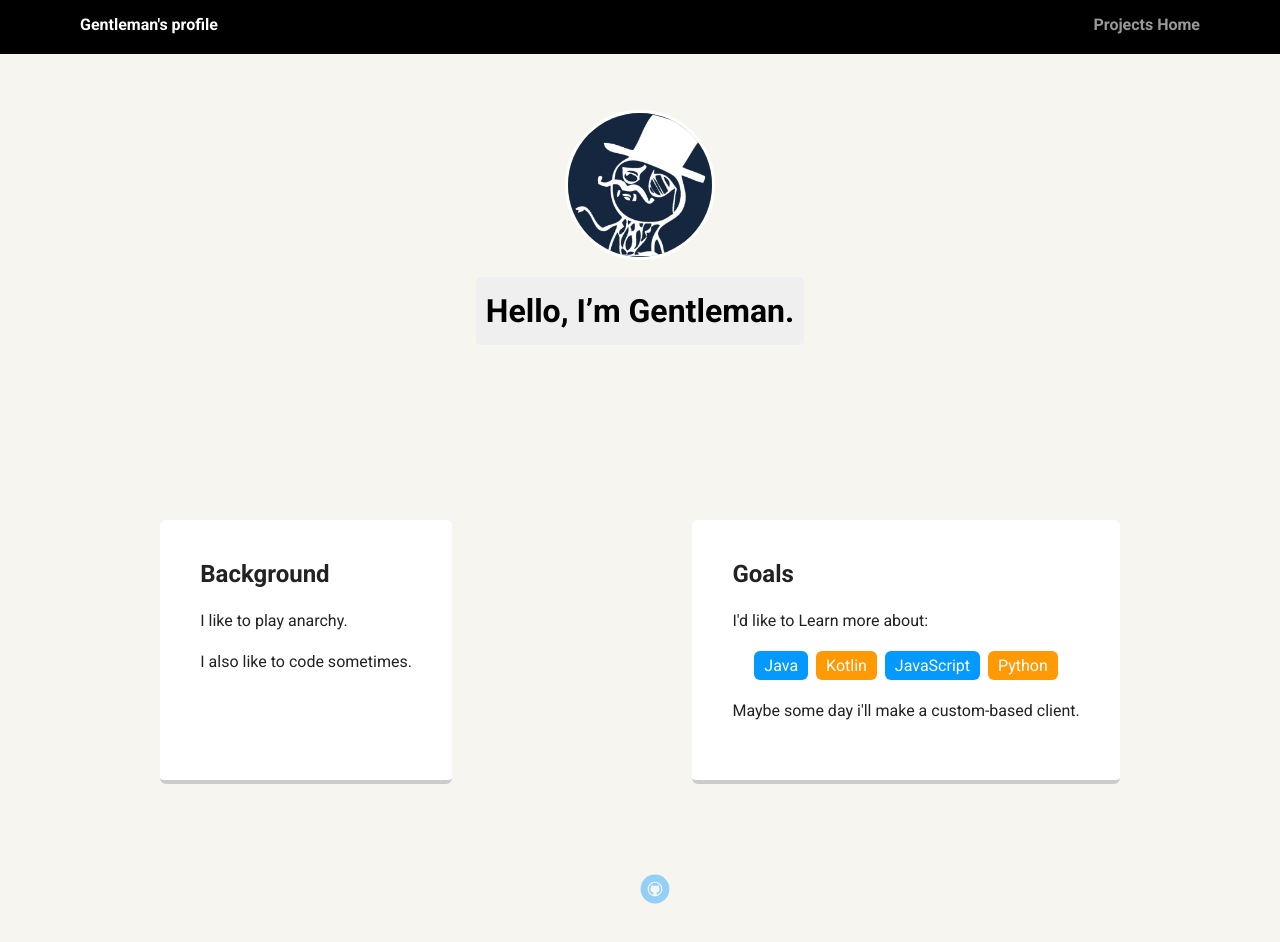
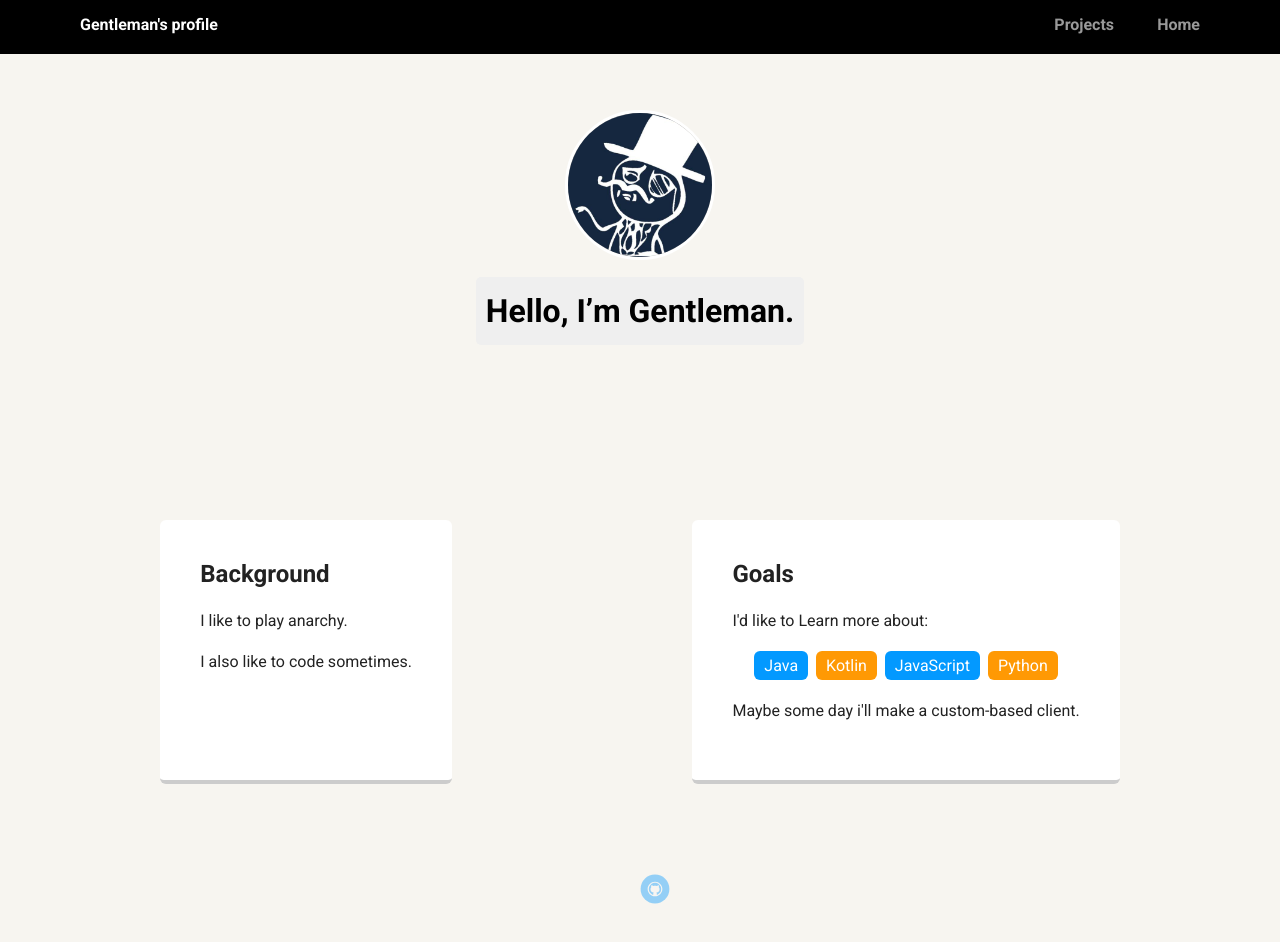
Before and after one commit to Gentleman2292/Gentleman2292.github.io, a plain HTML site: page index.html in a window 1280 px wide. Drawn offline with Linux system fonts and the light colour scheme; a web font is replaced by a local one.

```diff
--- a/index.html
+++ b/index.html
@@ -16,6 +16,7 @@
       <li class="name">Gentleman's profile</li>
       <li>
         <a href="projects.html">Projects</a>
+        <a>⠀⠀⠀</a>
         <a href="index.html">Home</a>
       </li>
     </ul>
```
Also changed, not shown: projects.html (+1 -0 lines).
